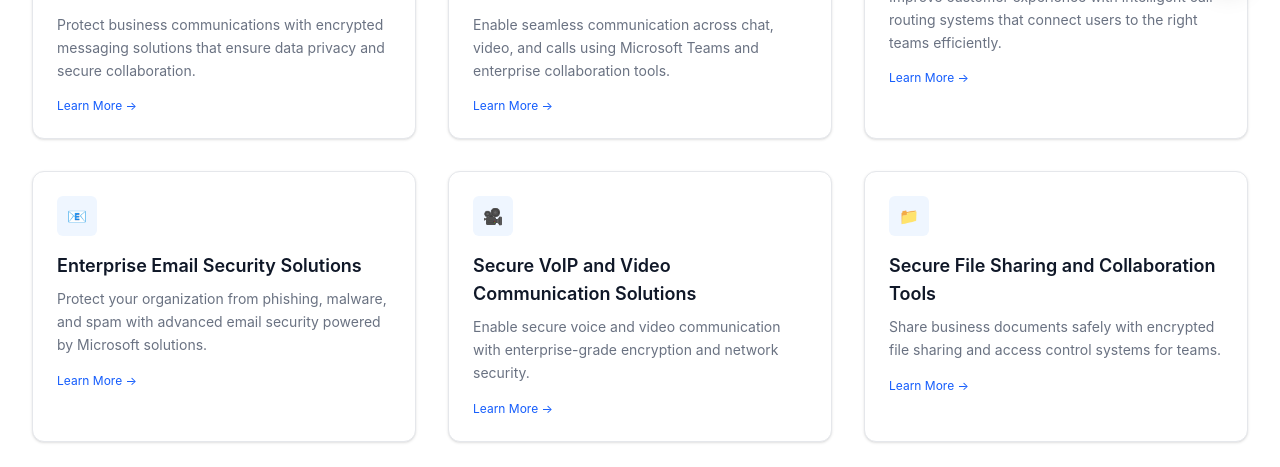
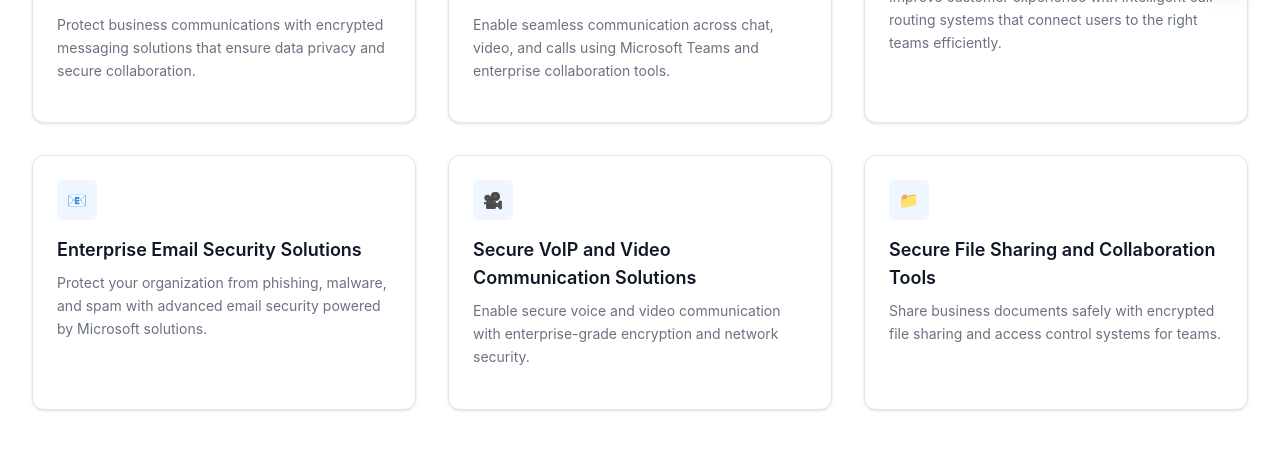
Before and after one commit to parthi952/tibose_web, a React (Vite) app: page /smart-communication in a window 1280 px wide. Shown: the part 796-1263 px from the top of the page. Built offline with nearby package versions, Linux system fonts and the light colour scheme.

Commit message:
some changes in clickable buttons

```diff
--- a/src/Components/AboutPage/Applyjob.jsx
+++ b/src/Components/AboutPage/Applyjob.jsx
@@ -85,9 +85,9 @@ const ApplyJob = () => {
           <div className="absolute top-[-20%] right-[-10%] w-64 h-64 bg-blue-600/20 rounded-full blur-3xl"></div>
         </div>
 
-        <form onSubmit={handleSubmit} className="p-10 space-y-8">
+        <form onSubmit={handleSubmit} className=" p-10 space-y-8">
 
-          <section className="space-y-6">
+          <section className="space-y-6 ">
             <h3 className="text-lg font-bold text-gray-800 border-b pb-2">Personal Information</h3>
             <div className="grid grid-cols-1 md:grid-cols-2 gap-6">
               <div>
--- a/src/Components/HomePage/IndustriesSection.jsx
+++ b/src/Components/HomePage/IndustriesSection.jsx
@@ -12,7 +12,7 @@ import {
 
 const IndustriesSection = () => {
 
-  const navigate = useNavigate(); // 👈 important
+  const navigate = useNavigate();
 
   const industryList = [
     { title: "Insurance", icon: <ShieldCheck size={24} />, image: Img.HomePage.Industry.Insurance },
@@ -31,6 +31,7 @@ const IndustriesSection = () => {
     <section className="mb-20 px-4">
       <div className="max-w-7xl mx-auto">
 
+        {/* Section Heading */}
         <div className="text-center mb-16">
           <h2 className="text-3xl font-bold text-blue-600 uppercase tracking-widest mb-4">
             Industry Insights
@@ -38,19 +39,32 @@ const IndustriesSection = () => {
           <div className="w-24 h-1 bg-blue-600 mx-auto rounded-full"></div>
         </div>
 
-        <div className="grid grid-cols-1 sm:grid-cols-2 lg:grid-cols-4 gap-8">
+        {/* GRID LOGIC:
+           - grid-cols-1: Mobile-la cards stack aagum (One by one).
+           - lg:grid-cols-4: Laptop-la unga default 4 columns side-by-side.
+           - items-center justify-items-center: Content exact center-la irukka help pannum.
+        */}
+        <div className="grid grid-cols-1 lg:grid-cols-4 gap-8 justify-items-center">
           {displayedIndustries.map((item, index) => (
-            <div key={index} className="transition-transform duration-300 hover:-translate-y-2">
+            /* CARD WRAPPER:
+               - max-w-[320px]: Mobile-la card romba perusa screen full-ah varaama,
+                 neat-ah scale down aana madhiri center-la irukkum.
+               - lg:max-w-full: Laptop-la normal size-ku maaridum.
+            */
+            <div
+              key={index}
+              className="w-full max-w-[300px] sm:max-w-[350px] lg:max-w-full transition-transform duration-300 hover:-translate-y-2"
+            >
               <IndustryCard {...item} />
             </div>
           ))}
         </div>
 
-        {/* 🔥 FIX HERE */}
-        <div className="flex justify-center mt-20">
+        {/* Button Section */}
+        <div className="flex justify-center mt-16 md:mt-20">
           <MotionButton
             B_Name="View more industries"
-            ActionToClick={() => navigate('/industries')} // 👈 route change
+            ActionToClick={() => navigate('/industries')}
           />
         </div>
 
--- a/src/Components/HomePage/OurPartners.jsx
+++ b/src/Components/HomePage/OurPartners.jsx
@@ -103,8 +103,7 @@ const LogoItem = ({ logo, parentRef }) => {
         scale: scale,
         opacity: opacity,
         filter: `blur(${blurValue}px)`,
-        // Grayscale: Color in center, B&W on sides
-        WebkitFilter: `grayscale(${Math.abs(position) * 100}%) blur(${blurValue}px)`
+
       }}
       className="flex shrink-0 items-center justify-center w-[120px] h-[80px] sm:w-[160px] sm:h-[110px] md:w-[220px] md:h-[140px]"
     >
--- a/src/Components/Our Solution/SmartCommunication/SmartCommun.jsx
+++ b/src/Components/Our Solution/SmartCommunication/SmartCommun.jsx
@@ -34,7 +34,7 @@ function SmartCommunication() {
           <p className="text-xs sm:text-sm text-gray-500 mb-4 leading-relaxed">
             Protect business communications with encrypted messaging solutions that ensure data privacy and secure collaboration.
           </p>
-          <p className="text-xs text-blue-600 cursor-pointer">Learn More →</p>
+
         </div>
 
         {/* Card 2 */}
@@ -48,7 +48,7 @@ function SmartCommunication() {
           <p className="text-xs sm:text-sm text-gray-500 mb-4 leading-relaxed">
             Enable seamless communication across chat, video, and calls using Microsoft Teams and enterprise collaboration tools.
           </p>
-          <p className="text-xs text-blue-600 cursor-pointer">Learn More →</p>
+
         </div>
 
         {/* Card 3 */}
@@ -62,7 +62,7 @@ function SmartCommunication() {
           <p className="text-xs sm:text-sm text-gray-500 mb-4 leading-relaxed">
             Improve customer experience with intelligent call routing systems that connect users to the right teams efficiently.
           </p>
-          <p className="text-xs text-blue-600 cursor-pointer">Learn More →</p>
+
         </div>
 
         {/* Card 4 */}
@@ -76,7 +76,7 @@ function SmartCommunication() {
           <p className="text-xs sm:text-sm text-gray-500 mb-4 leading-relaxed">
             Protect your organization from phishing, malware, and spam with advanced email security powered by Microsoft solutions.
           </p>
-          <p className="text-xs text-blue-600 cursor-pointer">Learn More →</p>
+
         </div>
 
         {/* Card 5 */}
@@ -90,7 +90,7 @@ function SmartCommunication() {
           <p className="text-xs sm:text-sm text-gray-500 mb-4 leading-relaxed">
             Enable secure voice and video communication with enterprise-grade encryption and network security.
           </p>
-          <p className="text-xs text-blue-600 cursor-pointer">Learn More →</p>
+
         </div>
 
         {/* Card 6 */}
@@ -104,7 +104,7 @@ function SmartCommunication() {
           <p className="text-xs sm:text-sm text-gray-500 mb-4 leading-relaxed">
             Share business documents safely with encrypted file sharing and access control systems for teams.
           </p>
-          <p className="text-xs text-blue-600 cursor-pointer">Learn More →</p>
+
         </div>
 
       </div>
```
